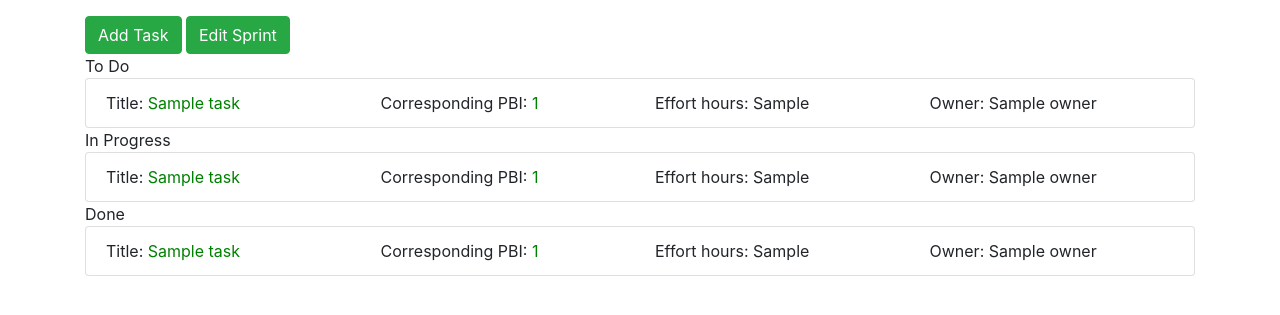
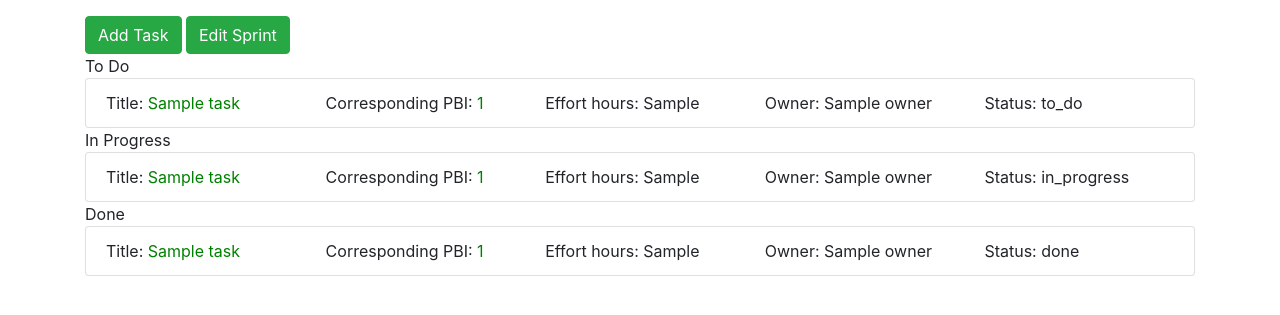
Before and after one commit to andythsu/COMP3297, a Django app: template wolfpack/templates/SprintBacklogDetail.html in a window 1280 px wide. Shown: the part 111-426 px from the top of the page. Run offline with Django 3.2, Linux system fonts and the light colour scheme; the template is opened without the code that fills it: most values are stand-ins (such as "Sample title", 1, 10 or a date in 2020); some libraries are stand-ins or nearby versions.

```diff
--- a/wolfpack/templates/SprintBacklogDetail.html
+++ b/wolfpack/templates/SprintBacklogDetail.html
@@ -36,6 +36,9 @@
             <div class="col-sm">
                 Owner: {{task.task.owner}}
             </div>
+            <div class="col-sm">
+                Status: to_do
+            </div>
         </div>
     </li>
     {% endfor %}
@@ -57,6 +60,9 @@
             </div>
             <div class="col-sm">
                 Owner: {{task.task.owner}}
+            </div>
+            <div class="col-sm">
+                Status: in_progress
             </div>
         </div>
     </li>
@@ -80,6 +86,9 @@
             <div class="col-sm">
                 Owner: {{task.task.owner}}
             </div>
+            <div class="col-sm">
+                Status: done
+            </div>
         </div>
     </li>
     {% endfor %}
```
